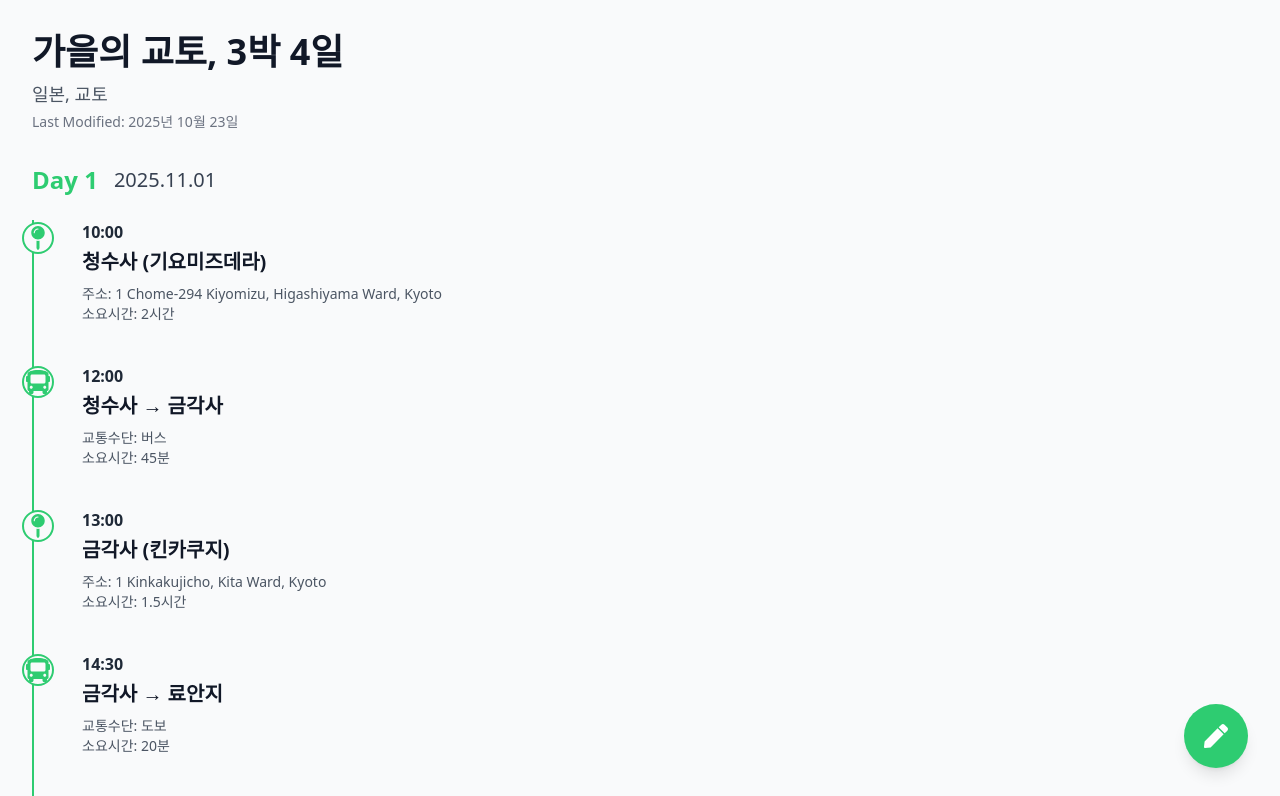
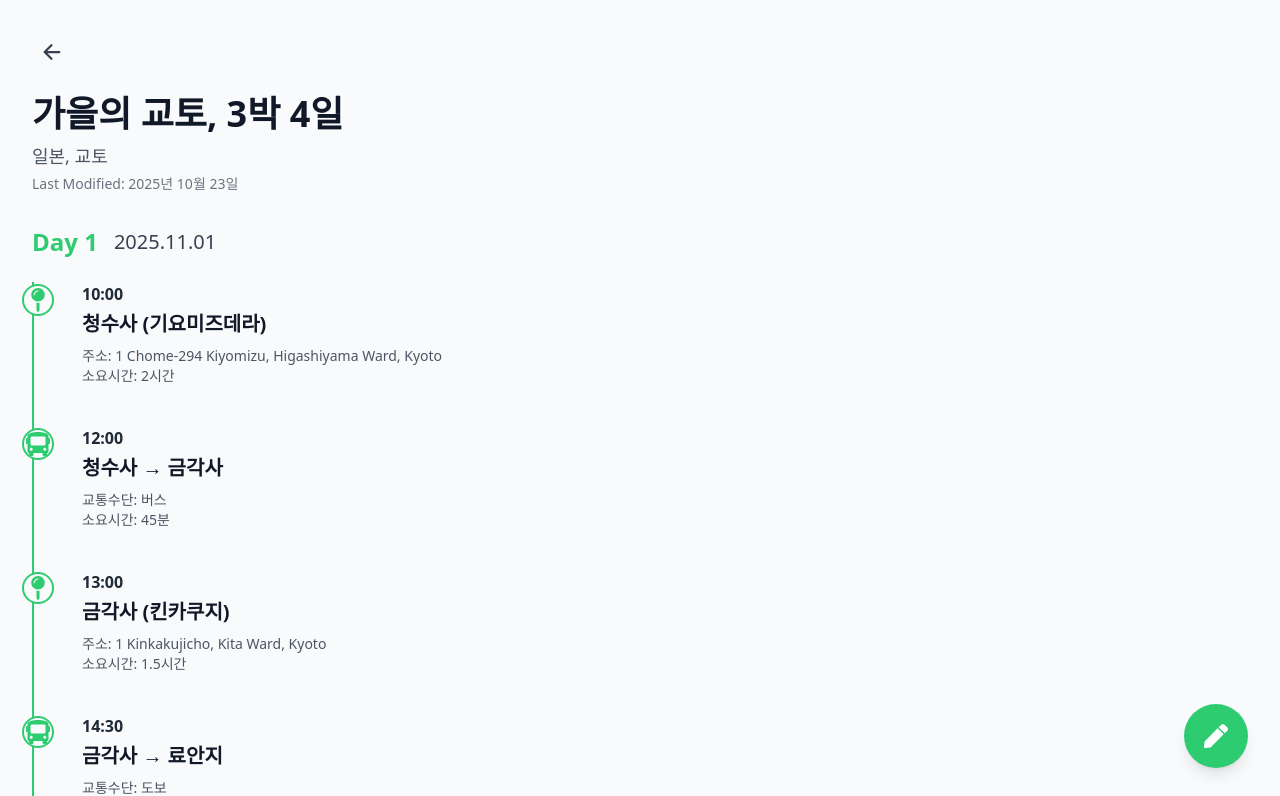
Before and after one commit to songjun01/TravelPlan_Project, a React (Vite) app in the folder frontend/: page /plan/1 in a window 1280 px wide. Shown: the top 796 px of the page. Built offline with nearby package versions, Linux system fonts and the light colour scheme.

Commit message:
feat(travel): add back button to navigate to main page with Gemini CLI.

```diff
--- a/frontend/src/pages/TravelDetailPage.jsx
+++ b/frontend/src/pages/TravelDetailPage.jsx
@@ -8,7 +8,9 @@
  */
 import React from 'react';
 import { Link, useParams } from 'react-router-dom';
+// 아이콘 라이브러리에서 아이콘들을 가져옵니다.
 import { FaMapPin, FaBus, FaPen } from 'react-icons/fa';
+import { IoArrowBack } from 'react-icons/io5'; // 뒤로가기 아이콘 추가
 
 // 상세 페이지 렌더링을 위한 단일 여행 계획 목업(mock) 데이터
 // 실제 애플리케이션에서는 useParams로 받은 ID를 이용해 서버에서 데이터를 가져와야 합니다.
@@ -61,6 +63,15 @@ function TravelDetailPage() {
   return (
     <div className="bg-gray-50 min-h-screen">
       <div className="container mx-auto p-4 sm:p-6 lg:p-8">
+
+        {/* 메인 페이지로 돌아가는 뒤로가기 버튼 */}
+        <Link
+          to="/"
+          className="inline-block p-2 mb-4 rounded-full hover:bg-gray-200 transition-colors"
+          title="메인으로 돌아가기"
+        >
+          <IoArrowBack size={24} className="text-gray-700" />
+        </Link>
 
         {/* 1. 최상단 헤더 */}
         <header className="mb-8">
```
Also changed, not shown: 1 other file (tests, documents, lock files or other folders).
